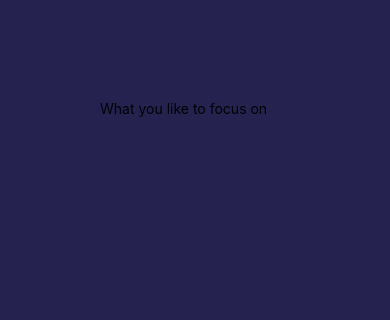
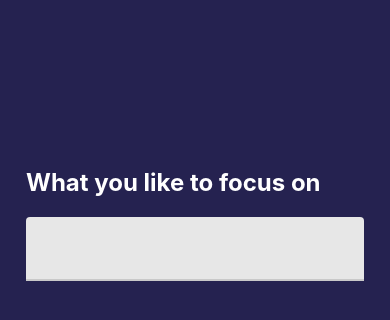
Before and after one commit to mariolazzari/focus-time, a React Native app: screen / in a window 390 px wide. Shown: the top 320 px of the page. Built offline with nearby package versions, Linux system fonts and the light colour scheme.

Commit message:
Done lesson 30

```diff
--- a/App.js
+++ b/App.js
@@ -15,7 +15,7 @@
 const styles = StyleSheet.create({
   container: {
     flex: 1,
-    padding: 50,
+    padding: 10,
     backgroundColor: "#252250",
   },
 });
--- a/package.json
+++ b/package.json
@@ -13,6 +13,7 @@
     "react": "16.13.1",
     "react-dom": "16.13.1",
     "react-native": "https://github.com/expo/react-native/archive/sdk-42.0.0.tar.gz",
+    "react-native-paper": "^4.9.2",
     "react-native-web": "~0.13.12"
   },
   "devDependencies": {
--- a/src/features/focus/Focus.js
+++ b/src/features/focus/Focus.js
@@ -1,10 +1,16 @@
 import React from "react";
 import { StyleSheet, Text, View } from "react-native";
+import { TextInput } from "react-native-paper";
 
 const Focus = () => {
   return (
     <View style={styles.container}>
-      <Text>What you like to focus on</Text>
+      <View style={styles.titleContainer}>
+        <Text style={styles.title}>What you like to focus on</Text>
+        <View style={styles.inputContainer}>
+          <TextInput />
+        </View>
+      </View>
     </View>
   );
 };
@@ -14,6 +20,18 @@
 const styles = StyleSheet.create({
   container: {
     flex: 1,
-    padding: 50,
+  },
+  titleContainer: {
+    flex: 0.5,
+    padding: 16,
+    justifyContent: "center",
+  },
+  title: {
+    color: "white",
+    fontSize: 24,
+    fontWeight: "bold",
+  },
+  inputContainer: {
+    paddingTop: 20,
   },
 });
```
Also changed, not shown: 1 other file (tests, documents, lock files or other folders).
